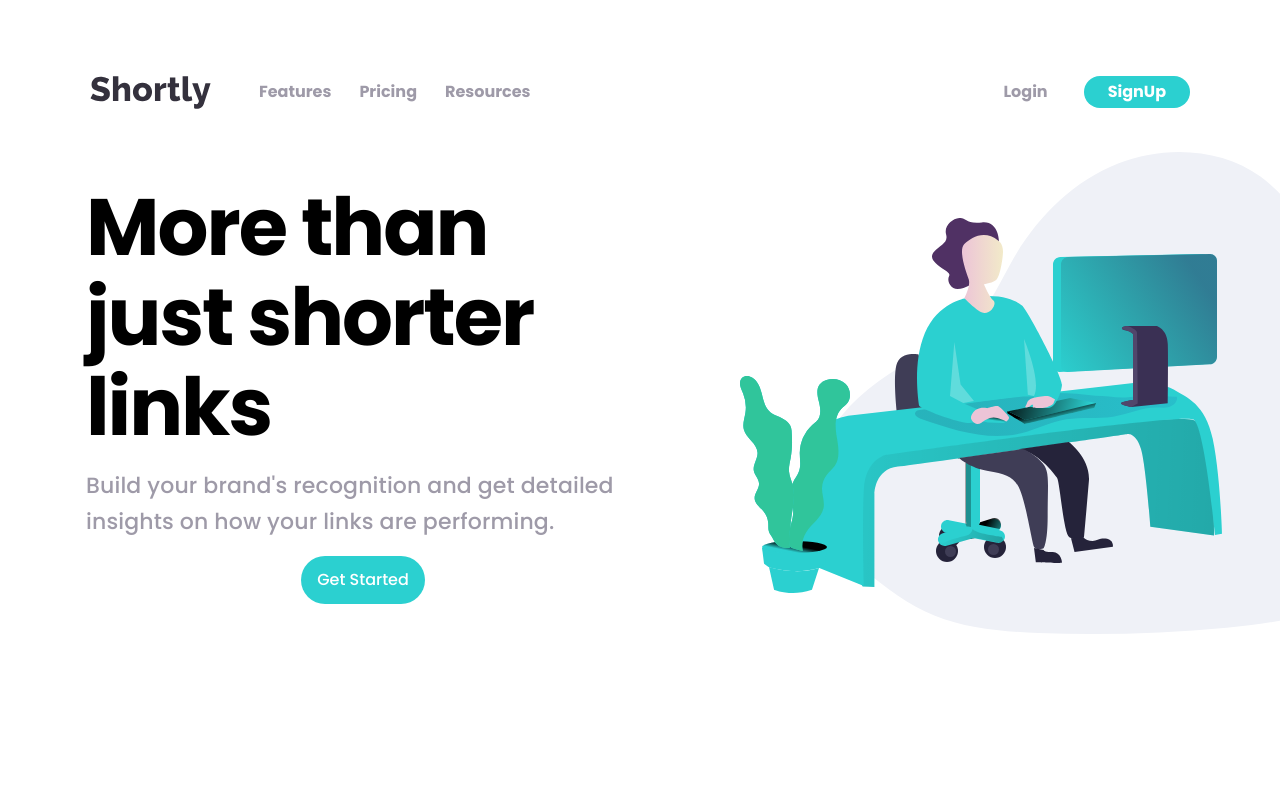
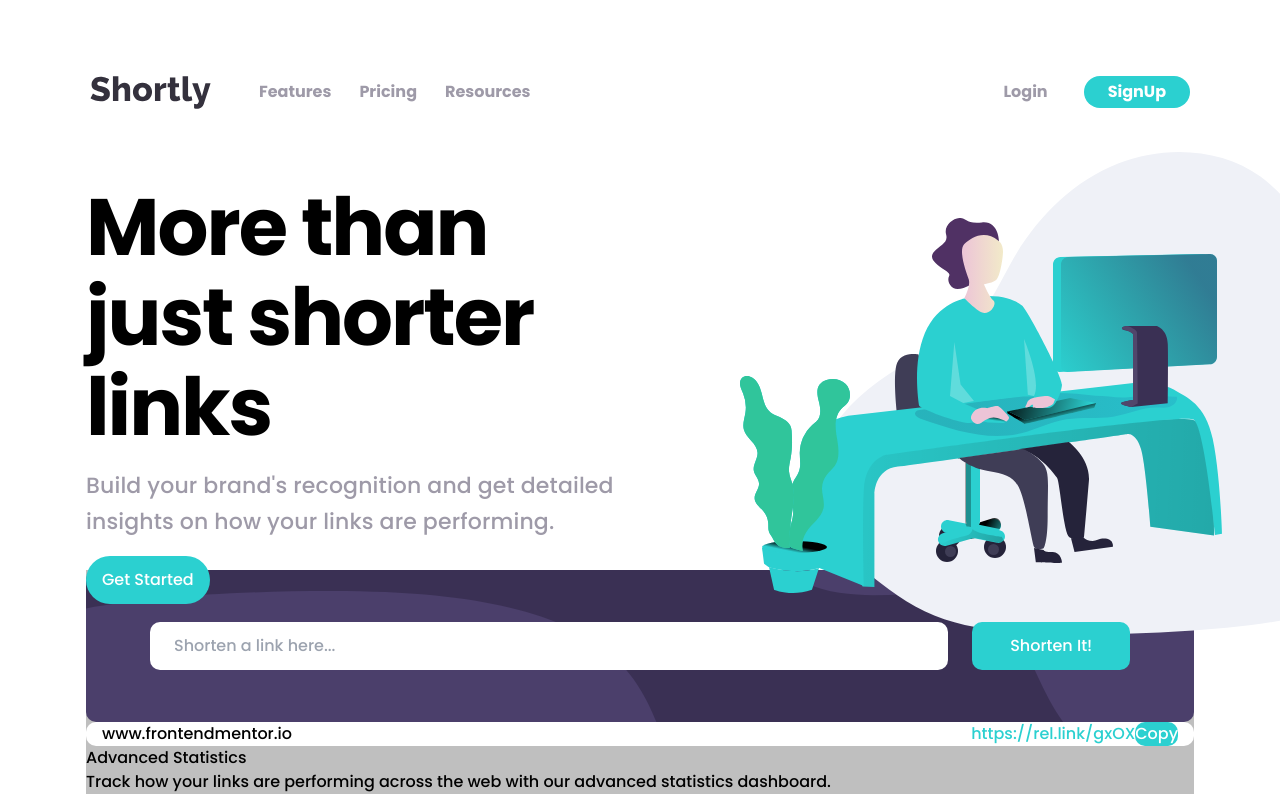
Before and after one commit to barnettet31/url-shortener-fem, a React (Create React App) app: page / in a window 1280 px wide. Shown: the top 800 px of the page. Built offline with nearby package versions, Linux system fonts and the light colour scheme.

Commit message:
adding input to the layout

```diff
--- a/src/App.tsx
+++ b/src/App.tsx
@@ -6,18 +6,28 @@ function App() {
   return (
     <>
    <Header/>
-   <main className='max-w-[1108px] mx-auto'>
-    <section className='flex flex-col lg:items-center mt-2 lg:flex-row gap-9 lg:gap-[100px]'>
-    <img src={process.env.PUBLIC_URL +"/images/illustration-working.svg"} alt="" className='ml-6 lg:ml-0 lg:mr-[-123px] min-w-[511px] lg:min-w-[733px] lg:order-2'/>
+   <main className='max-w-[1108px] mx-auto mt-2'>
+    <section className=''>
+      <div className="flex flex-col lg:items-center lg:flex-row gap-9 lg:gap-[100px]">
+      <img src={process.env.PUBLIC_URL +"/images/illustration-working.svg"} alt="" className='ml-6 lg:ml-0 lg:mr-[-123px] min-w-[511px] lg:min-w-[733px] lg:order-2'/>
 
       <div className='flex flex-col px-6 lg:px-0 items-start gap-4 text-center lg:text-left lg:order-1 lg:min-w-[50%]'>
         <h1 className='text-[42px] leading-[48px] tracking-tighter font-bold lg:text-[80px] lg:leading-[90px] lg:tracking-[-2px]'>More than just shorter links</h1>
         <p className="text-[#9E9AA8] text-lg lg:text-[22px] lg:leading-[36px] lg:tracking-[0.15px]">Build your brand's recognition and get detailed insights on how your links are performing.</p>
-        <div className="py-3 px-4 bg-[#2BD0D0] mx-auto cursor-pointer hover:bg-[#9AE3E3] text-white rounded-[28px]">Get Started</div>
+        <div className="py-3 px-4 bg-[#2BD0D0] mx-auto lg:mx-0 cursor-pointer hover:bg-[#9AE3E3] text-white rounded-[28px]">Get Started</div>
       </div>
+      </div>
+
     </section>
-    <section id="input"></section>
-    <section id="features"></section>
+    <section id="features" className="bg-[#BFBFBF]">
+    <div className="w-[87%] -mt-[4rem] lg:w-full lg:flex-row mx-auto flex flex-col gap-6 bg-mobile-shorten lg:bg-desktop-shorten bg-no-repeat bg-right bg-contain lg:bg-cover bg-[#3A3054]  py-[3.25rem] justify-center items-center rounded-[10px] px-6 lg:px-16">
+        <input placeholder='Shorten a link here...' className='rounded-[10px] w-full py-3 px-6 outline-none' type="text" />
+        <div className="py-3 px-4 w-full lg:w-[188px] text-center bg-[#2bd0d0] cursor-pointer hover:bg-[#9ae3e3] text-white rounded-[10px]">Shorten It!</div>
+        </div>
+      <div className='flex flex-col justify-between px-4 bg-white lg:flex-row rounded-[10px]'> <p className="text-black">www.frontendmentor.io</p> <div className="flex flex-col lg:flex-row"><p className='text-[#2bd0d0]'>https://rel.link/gxOX</p><div className="rounded-[10px] bg-[#2bd0d0] cursor-pointer hover:bg-[#9ae3e3] text-white text-center">Copy</div></div></div>
+      <h3>Advanced Statistics</h3>
+      <p>Track how your links are performing across the web with our advanced statistics dashboard.</p>
+    </section>
     <section id="pricing"></section>
    </main>
    <footer id="resources"></footer>
```
